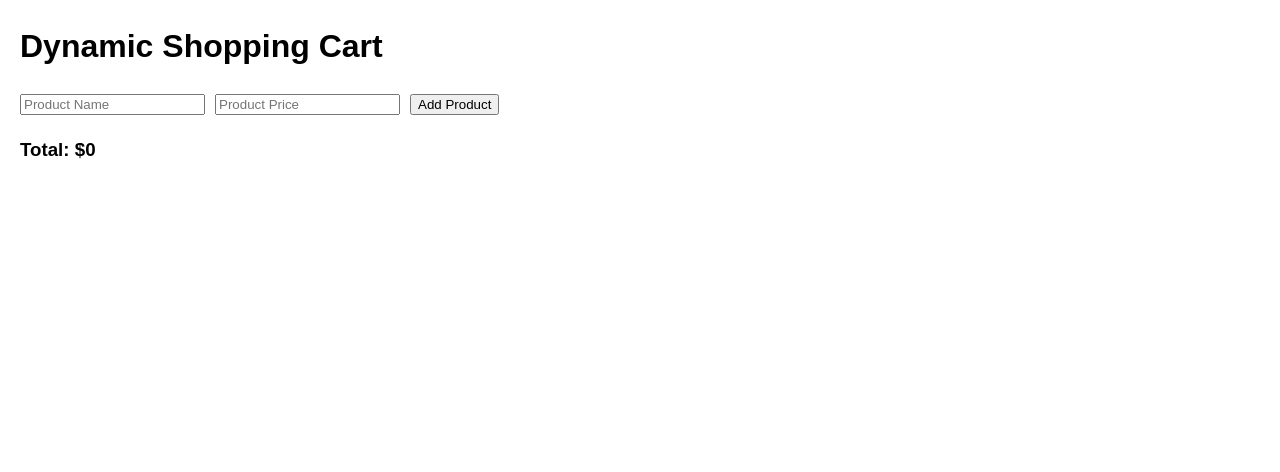
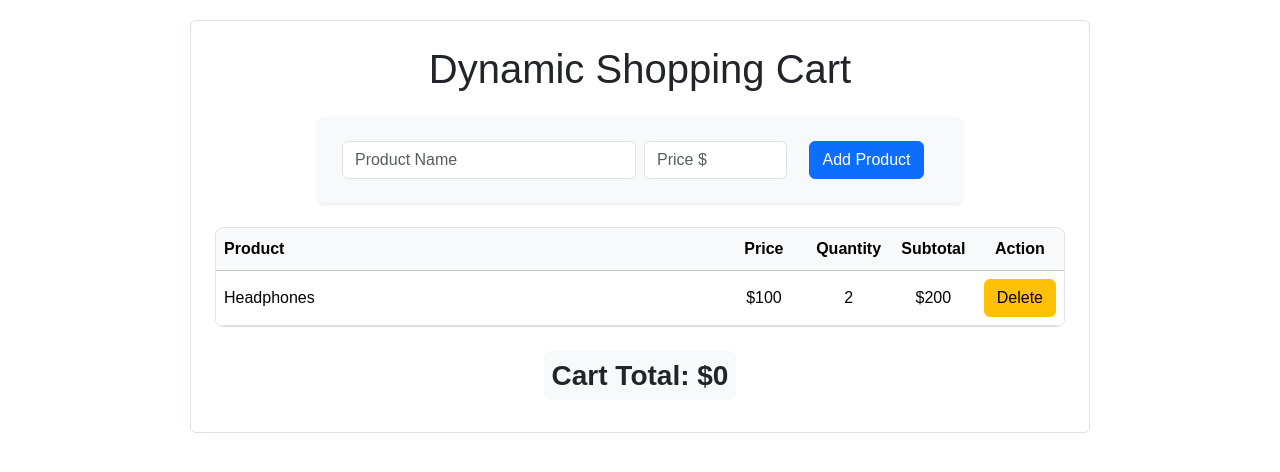
Before and after one commit to dmitryulasau/LAB-5.1-dynamic-content-creation, a plain HTML site: page index.html in a window 1280 px wide. Drawn offline with nearby package versions, Linux system fonts and the light colour scheme.

Commit message:
add style

```diff
--- a/index.html
+++ b/index.html
@@ -3,19 +3,66 @@
   <head>
     <meta charset="UTF-8" />
     <meta name="viewport" content="width=device-width, initial-scale=1.0" />
+    <!-- BOOTSTRAP -->
+    <link
+      href="https://cdn.jsdelivr.net/npm/bootstrap@5.3.9/dist/css/bootstrap.min.css"
+      rel="stylesheet"
+      integrity="sha384-yEPZ7jP9S0QKiUQ0m3jjsO4ProIW7wvR9gXkI7JOGa2XVsw53Yke2bsdkBbjmmiX"
+      crossorigin="anonymous"
+    />
     <link rel="stylesheet" href="styles.css" />
     <script src="./script.js" defer></script>
     <title>Dynamic Shopping Cart</title>
   </head>
-  <body>
-    <h1>Dynamic Shopping Cart</h1>
-    <div id="product-container">
-      <input type="text" id="product-name" placeholder="Product Name" />
-      <input type="number" id="product-price" placeholder="Product Price" />
-      <button id="add-product">Add Product</button>
+  <body class="flex flex-column justify-center">
+    <div class="container container-cart d-flex flex-column align-items-center p-4 border border-1 rounded">
+      <h1 class="mb-4 text-wrap text-center">Dynamic Shopping Cart</h1>
+      <div id="product-container" class="p-4 shadow-sm bg-body-tertiary rounded mb-4">
+        <div class="row g-2">
+          <div class="col-12 col-md-6">
+            <input class="form-control" type="text" id="product-name" placeholder="Product Name" />
+          </div>
+          <div class="col-12 col-md-3">
+            <input class="form-control" type="number" id="product-price" placeholder="Price $" />
+          </div>
+          <div class="col-12 col-md-3 text-center">
+            <button class="btn btn-primary" id="add-product">Add Product</button>
+          </div>
+        </div>
+      </div>
+
+      <!-- CART -->
+      <div class="w-100 table-responsive rounded-3 overflow-hidden border mb-4">
+        <table class="table mb-0 bg-body-info">
+          <colgroup>
+            <col style="width: 60%" />
+            <col style="width: 10%" />
+            <col style="width: 10%" />
+            <col style="width: 10%" />
+            <col style="width: 10%" />
+          </colgroup>
+          <thead class="table-light">
+            <tr>
+              <th>Product</th>
+              <th class="text-center">Price</th>
+              <th class="text-center">Quantity</th>
+              <th class="text-center">Subtotal</th>
+              <th class="text-center">Action</th>
+            </tr>
+          </thead>
+          <tbody>
+            <tr>
+              <td class="align-middle">Headphones</td>
+              <td class="text-center align-middle">$100</td>
+              <td class="text-center align-middle">2</td>
+              <td class="text-center align-middle">$200</td>
+              <td><button class="btn btn-warning">Delete</button></td>
+            </tr>
+          </tbody>
+        </table>
+      </div>
+      <h3 class="p-2 bg-light rounded fw-bold">Cart Total: $<span id="total-price">0</span></h3>
     </div>
-    <ul id="cart"></ul>
-    <h3>Total: $<span id="total-price">0</span></h3>
 
     <script src="script.js"></script>
   </body>
--- a/styles.css
+++ b/styles.css
@@ -4,28 +4,6 @@ body {
   line-height: 1.6;
 }
 
-#product-container {
-  display: flex;
-  gap: 10px;
-  margin-bottom: 20px;
+.container-cart {
+  max-width: 900px;
 }
-
-#cart {
-  list-style: none;
-  padding: 0;
-}
-
-.cart-item {
-  display: flex;
-  justify-content: space-between;
-  align-items: center;
-  margin-bottom: 10px;
-}
-
-.cart-item span {
-  flex: 1;
-}
-
-.cart-item button {
-  margin-left: 10px;
-}
```
